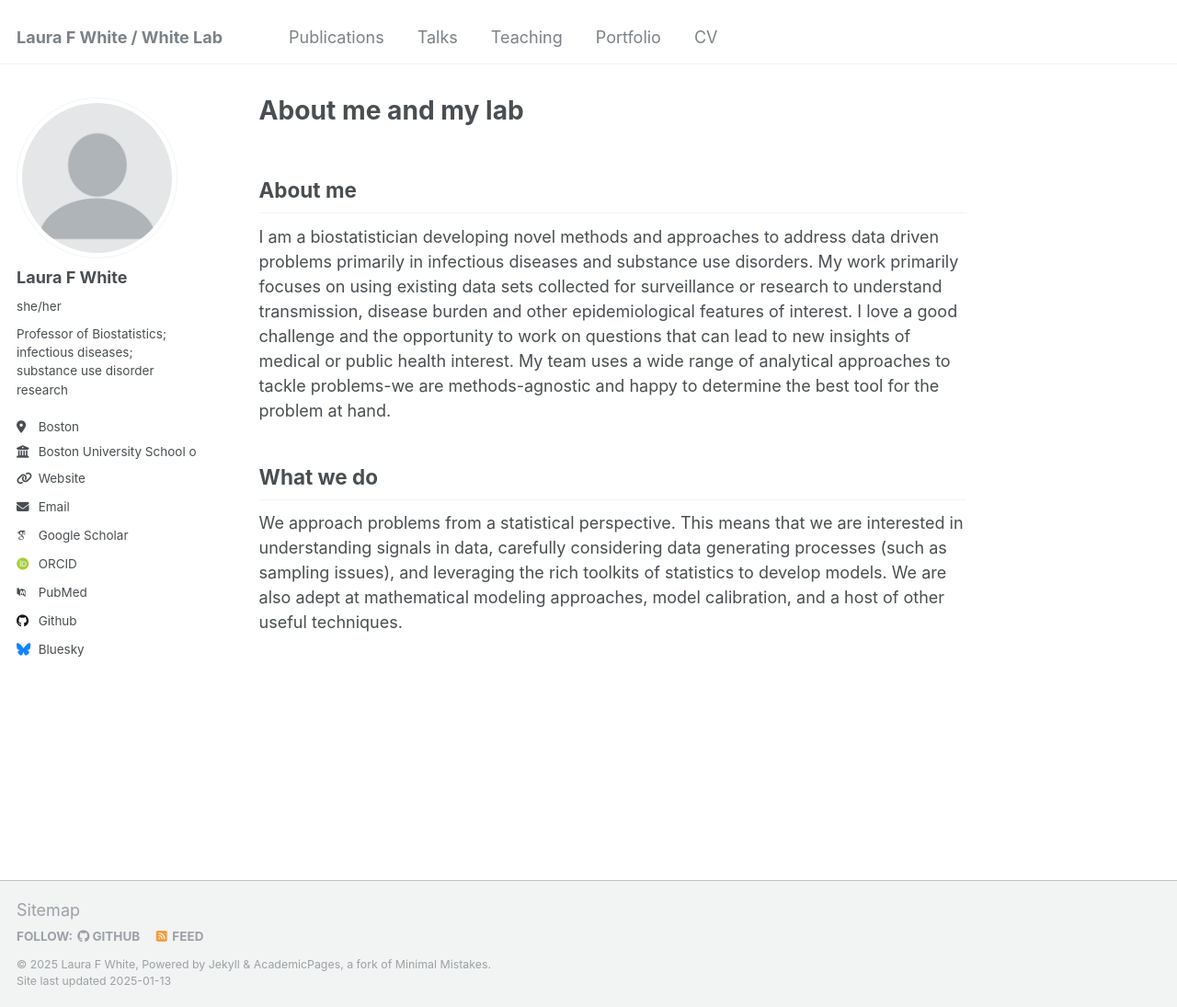
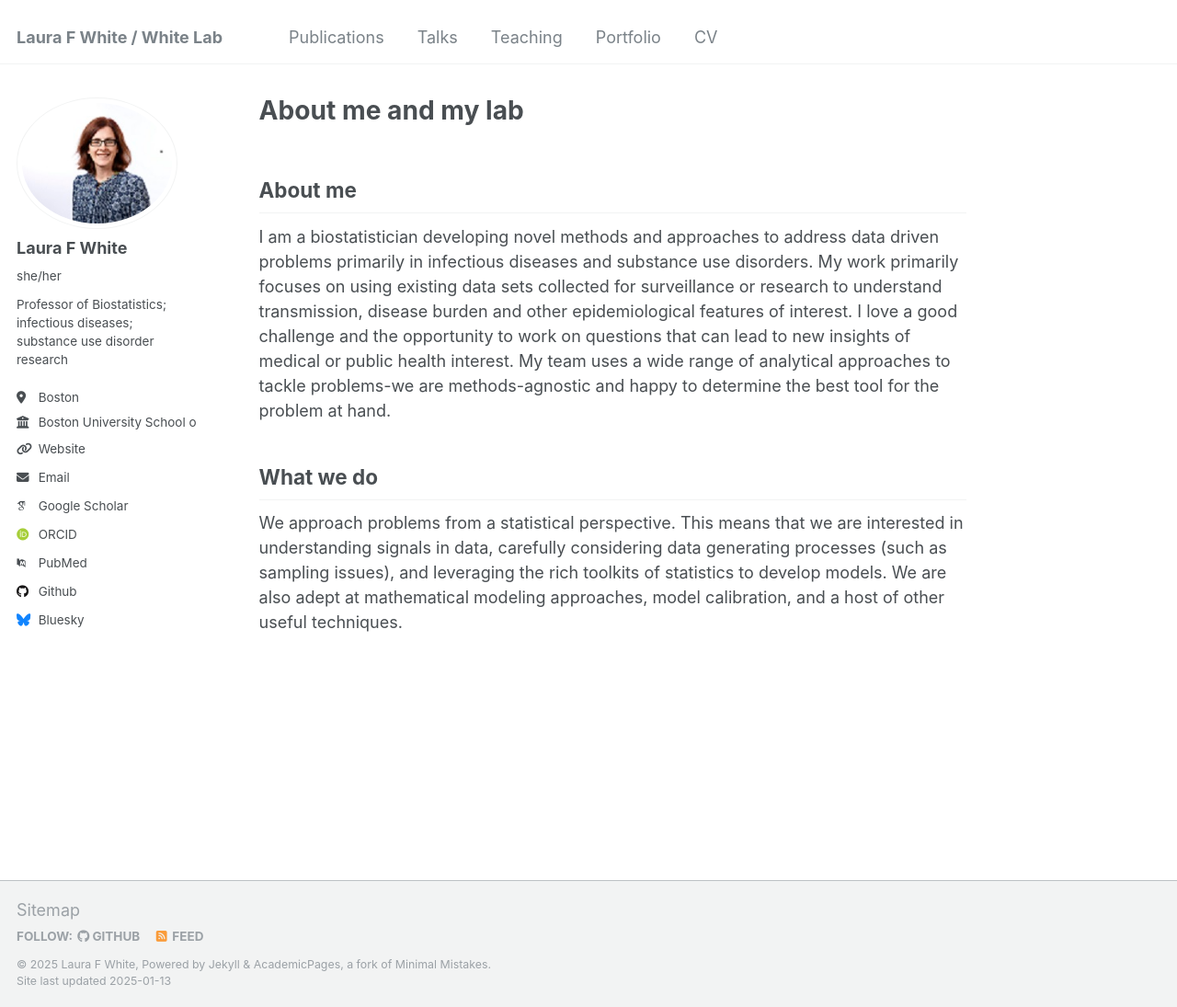
Before and after one commit to LauraFWhiteLab/LauraFWhiteLab.github.io, a Jekyll site: the page built from _pages/about.md, in a window 1280 px wide and 1095 px high. Shown: the whole window at 92% size. Built offline with Jekyll 4.4.1, drawn with Linux system fonts in a browser that asks for light colours; some web fonts are replaced.

Commit message:
Update _config.yml

```diff
--- a/_config.yml
+++ b/_config.yml
@@ -21,7 +21,7 @@ repository               : "academicpages/academicpages.github.io"
 #               Additional customization can be done by editing /_includes/author-profile.html
 author:
   # Biographic information
-  avatar           : "profile.png"
+  avatar           : "headshot small.jpg"
   name             : "Laura F White"
   pronouns         : "she/her"
   bio              : "Professor of Biostatistics; infectious diseases; substance use disorder research"
```
